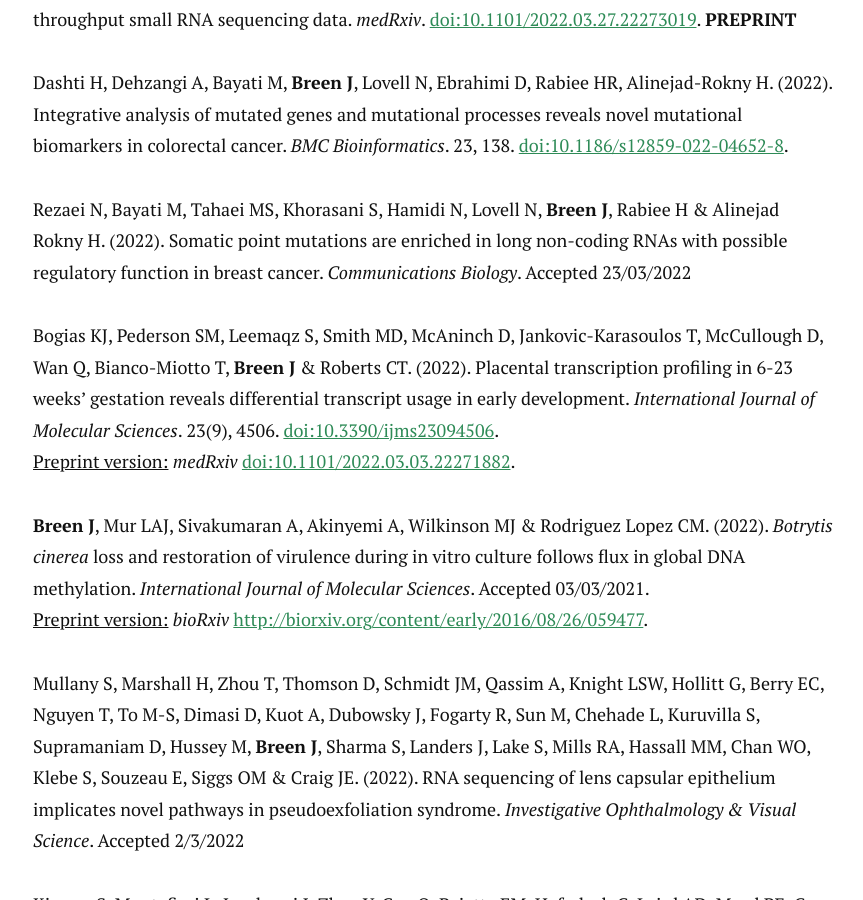
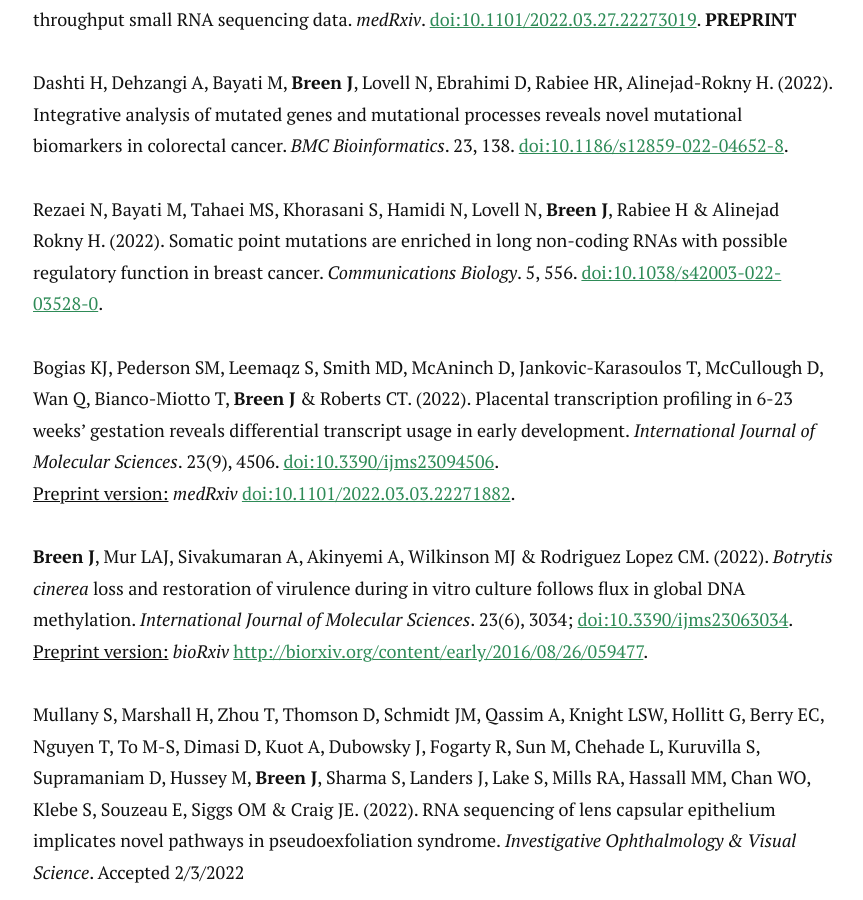
Before and after one commit to jimmybgammyknee/jimmybgammyknee.github.io, a Jekyll site: the page built from cv.md, in a window 1280 px wide and 900 px high, scrolled down 2358 px. Shown: the whole window, without its empty margins (207-1070 px from the left). Built offline with Jekyll 4.4.1, drawn with Linux system fonts in a browser that asks for light colours; nearby versions of some CDN libraries.

Commit message:
Update cv.md

```diff
--- a/cv.md
+++ b/cv.md
@@ -74,12 +74,12 @@ Smith MD, Leemaqz SY, Jankovic-Karasoulos T, McCullough D, McAninch D, **Breen J
 
 Dashti H, Dehzangi A, Bayati M, **Breen J**, Lovell N, Ebrahimi D, Rabiee HR, Alinejad-Rokny H. (2022). Integrative analysis of mutated genes and mutational processes reveals novel mutational biomarkers in colorectal cancer. _BMC Bioinformatics_. 23, 138. [doi:10.1186/s12859-022-04652-8](https://doi.org/10.1186/s12859-022-04652-8).
 
-Rezaei N, Bayati M, Tahaei MS, Khorasani S, Hamidi N, Lovell N, **Breen J**, Rabiee H & Alinejad Rokny H. (2022). Somatic point mutations are enriched in long non-coding RNAs with possible regulatory function in breast cancer. _Communications Biology_. Accepted 23/03/2022
+Rezaei N, Bayati M, Tahaei MS, Khorasani S, Hamidi N, Lovell N, **Breen J**, Rabiee H & Alinejad Rokny H. (2022). Somatic point mutations are enriched in long non-coding RNAs with possible regulatory function in breast cancer. _Communications Biology_. 5, 556. [doi:10.1038/s42003-022-03528-0](https://doi.org/10.1038/s42003-022-03528-0).
 
 Bogias KJ, Pederson SM, Leemaqz S, Smith MD, McAninch D, Jankovic-Karasoulos T, McCullough D, Wan Q, Bianco-Miotto T, **Breen J** & Roberts CT. (2022). Placental transcription profiling in 6-23 weeks' gestation reveals differential transcript usage in early development. _International Journal of Molecular Sciences_. 23(9), 4506. [doi:10.3390/ijms23094506](https://doi.org/10.3390/ijms23094506).
 <u>Preprint version:</u> *medRxiv* [doi:10.1101/2022.03.03.22271882](https://doi.org/10.1101/2022.03.03.22271882).
 
-**Breen J**, Mur LAJ, Sivakumaran A, Akinyemi A, Wilkinson MJ & Rodriguez Lopez CM. (2022). *Botrytis cinerea* loss and restoration of virulence during in vitro culture follows flux in global DNA methylation. _International Journal of Molecular Sciences_. Accepted 03/03/2021.
+**Breen J**, Mur LAJ, Sivakumaran A, Akinyemi A, Wilkinson MJ & Rodriguez Lopez CM. (2022). *Botrytis cinerea* loss and restoration of virulence during in vitro culture follows flux in global DNA methylation. _International Journal of Molecular Sciences_. 23(6), 3034; [doi:10.3390/ijms23063034](https://doi.org/10.3390/ijms23063034).
 <u>Preprint version:</u> *bioRxiv* [http://biorxiv.org/content/early/2016/08/26/059477](http://biorxiv.org/content/early/2016/08/26/059477).
 
 Mullany S, Marshall H, Zhou T, Thomson D, Schmidt JM, Qassim A, Knight LSW, Hollitt G, Berry EC, Nguyen T, To M-S, Dimasi D, Kuot A, Dubowsky J, Fogarty R, Sun M, Chehade L, Kuruvilla S, Supramaniam D, Hussey M, **Breen J**, Sharma S, Landers J, Lake S, Mills RA, Hassall MM, Chan WO, Klebe S, Souzeau E, Siggs OM & Craig JE. (2022). RNA sequencing of lens capsular epithelium implicates novel pathways in pseudoexfoliation syndrome. _Investigative Ophthalmology & Visual Science_. Accepted 2/3/2022
```
